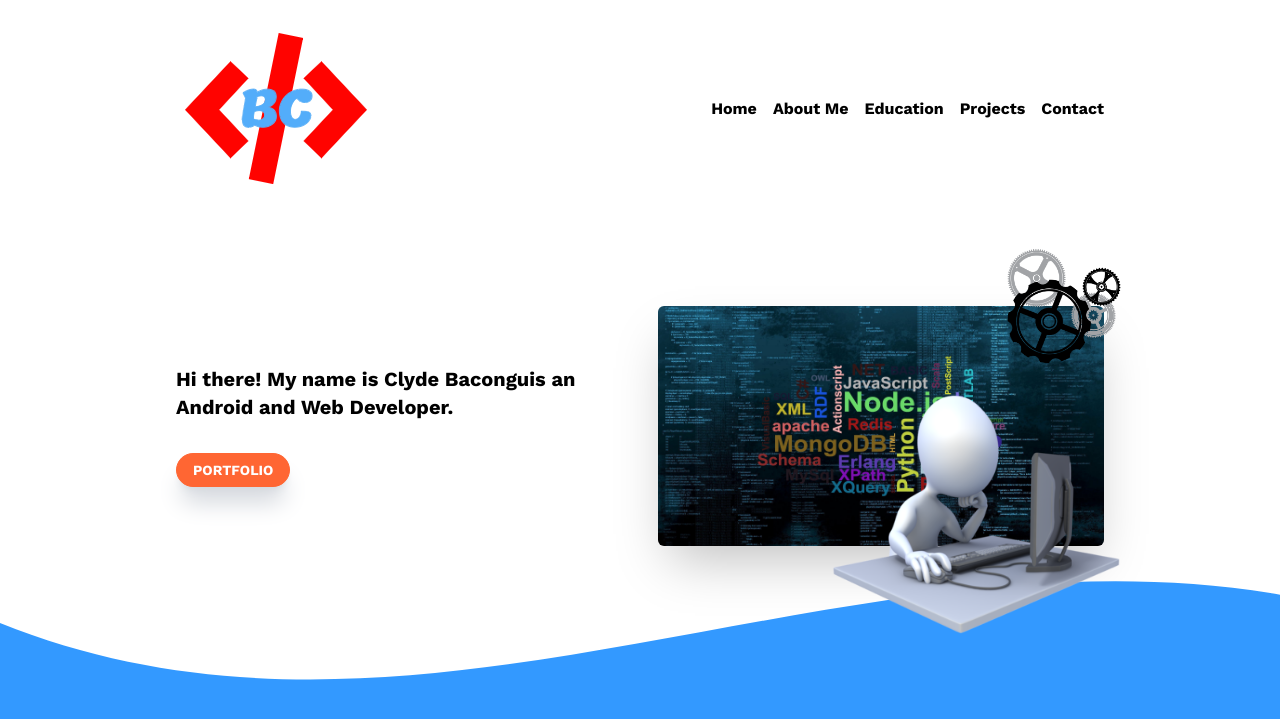
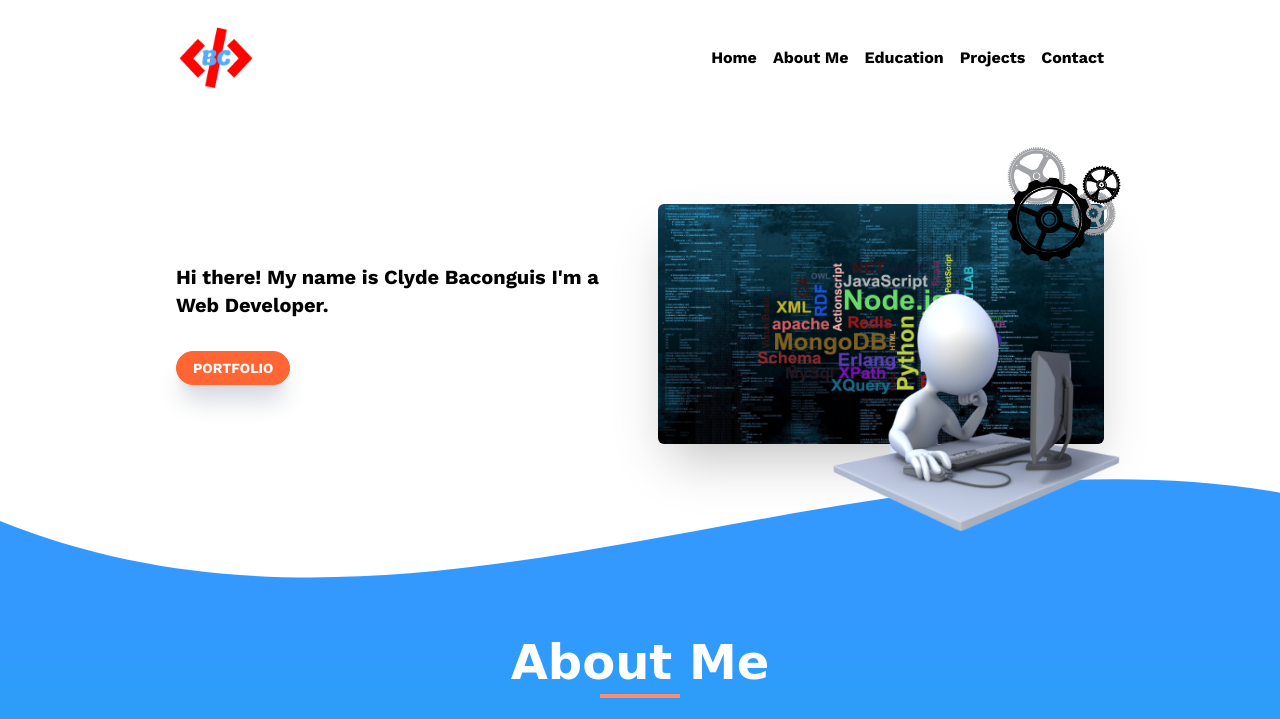
Before and after one commit to clydebaconguis/portfolio, a PHP site: page / in a window 1280 px wide. Shown: the top 719 px of the page. Run offline with PHP 8.4, Linux system fonts and the light colour scheme; some libraries are stand-ins or nearby versions; some web fonts are replaced.

Commit message:
logo new

```diff
--- a/css/main.css
+++ b/css/main.css
@@ -796,6 +796,18 @@ video {
   width: 100%;
 }
 
+.w-1 {
+  width: 0.25rem;
+}
+
+.w-4 {
+  width: 1rem;
+}
+
+.w-9 {
+  width: 2.25rem;
+}
+
 .max-w-screen-sm {
   max-width: 480px;
 }
@@ -1417,6 +1429,10 @@ body {
   .sm\:w-auto {
     width: auto;
   }
+
+  .sm\:w-20 {
+    width: 5rem;
+  }
 }
 
 @media (min-width: 768px) {
--- a/index.html
+++ b/index.html
@@ -14,11 +14,12 @@
 		<link rel="icon" type="image/png" sizes="32x32" href="/favicon-32x32.png">
 		<link rel="icon" type="image/png" sizes="16x16" href="/favicon-16x16.png">
 		<link rel="manifest" href="/site.webmanifest">
+		<script
+		src="https://kit.fontawesome.com/8717cab48c.js"
+		crossorigin="anonymous"
+		></script>
+
 		<link rel="stylesheet" href="css/main.css" />
-		<script
-			src="https://kit.fontawesome.com/8717cab48c.js"
-			crossorigin="anonymous"
-		></script>
 
 		<title>Web Portfolio</title>
 	</head>
@@ -32,7 +33,7 @@
 					<!-- <span class="font-fontHeading text-xl font-bold md:text-3xl"
 						>Baconguis<span class="text-redhue">clyde</span>
 					</span> -->
-					<img src="/img/logo.png" alt="logo">
+					<img class="w-9 sm:w-20" src="/img/logo.png" alt="logo">
 					<!-- Menu Items -->
 					<div class="hidden space-x-4 font-bold md:flex">
 						<a
@@ -42,22 +43,22 @@
 						>
 						<a
 							href="#about"
-							class="transition duration-700 ease-in-out hover:opacity-40"
+							class="transition duration-700 ease-in-out  hover:text-redhue"
 							>About Me</a
 						>
 						<a
 							href="#education"
-							class="transition duration-700 ease-in-out hover:opacity-40"
+							class="transition duration-700 ease-in-out  hover:text-redhue"
 							>Education</a
 						>
 						<a
 							href="#project"
-							class="transition duration-700 ease-in-out hover:opacity-40"
+							class="transition duration-700 ease-in-out  hover:text-redhue"
 							>Projects</a
 						>
 						<a
 							href="#contact"
-							class="transition duration-700 ease-in-out hover:opacity-40"
+							class="transition duration-700 ease-in-out  hover:text-redhue"
 							>Contact</a
 						>
 					</div>
@@ -122,8 +123,7 @@
 
 			<div class="my-5 flex-1 font-bold md:pr-5 md:text-start md:text-xl">
 				<p>
-					Hi there! My name is Clyde Baconguis an Android and Web
-					Developer.
+					Hi there! My name is Clyde Baconguis I'm a Web Developer.
 				</p>
 
 				<a
```
Also changed, not shown: site.webmanifest (added).
